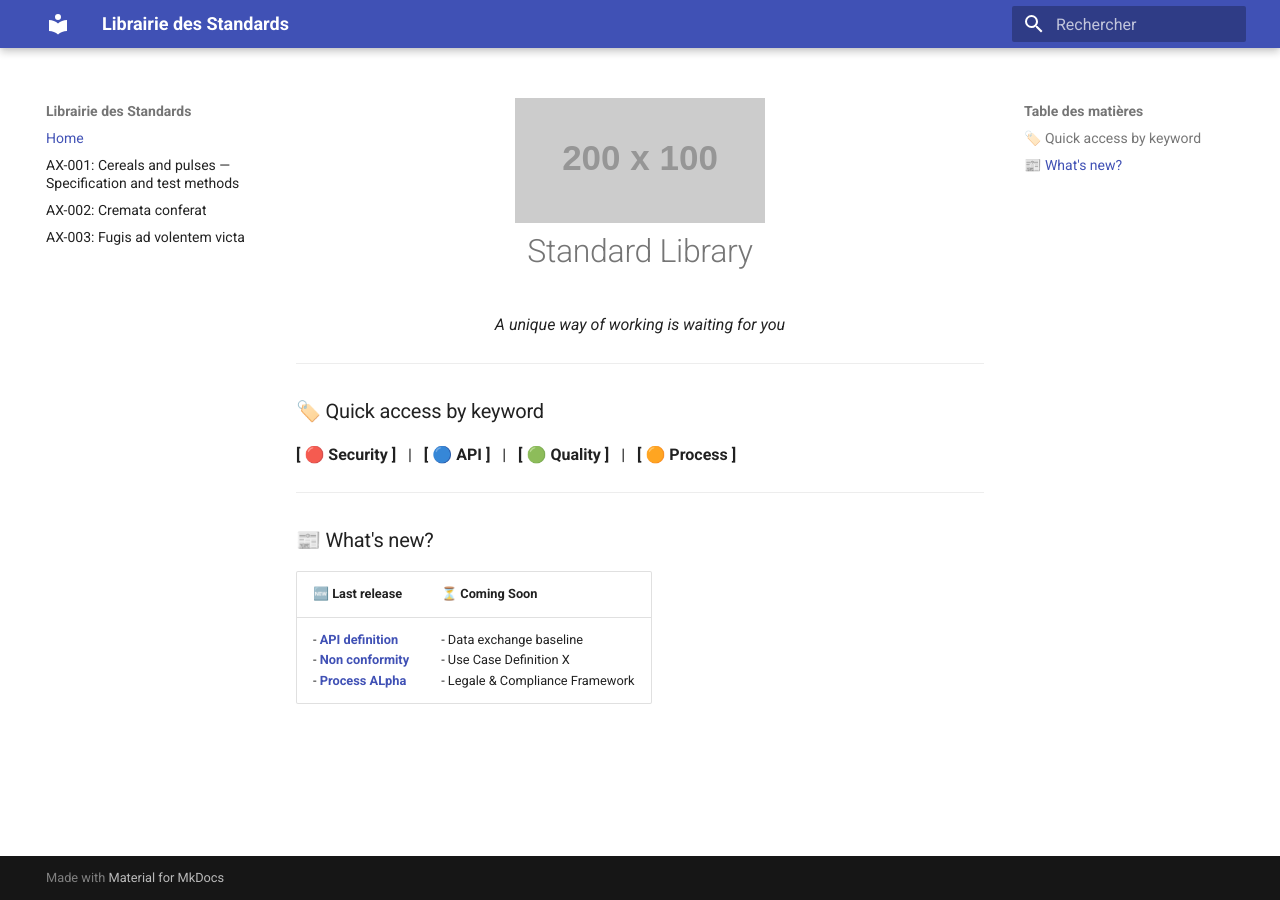
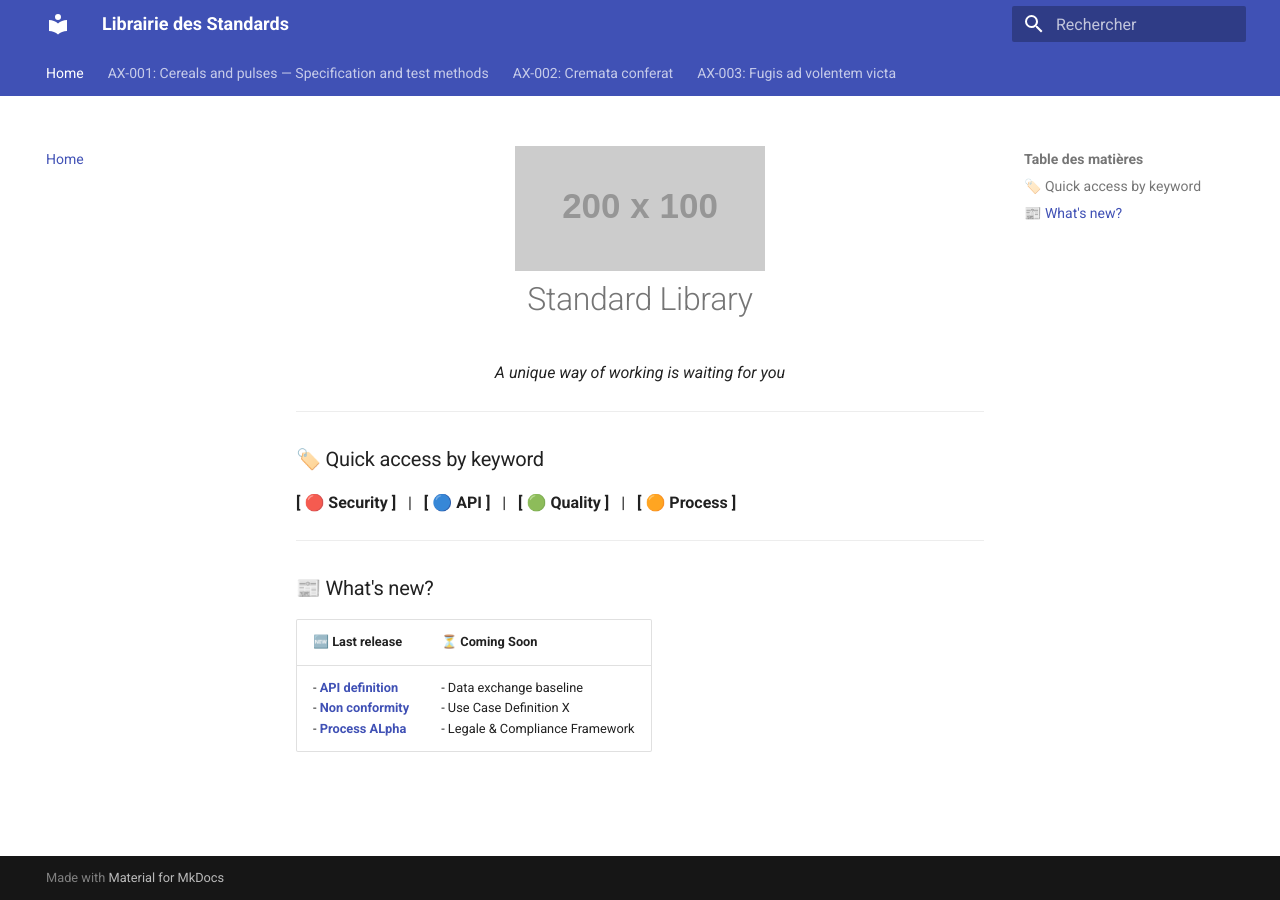
Before and after one commit to Shibukawa310/Test-Lorem-Ipsum, an MkDocs documentation site: the page built from docs/index.md, in a window 1280 px wide. Built offline with MkDocs 1.6.1 and Material for MkDocs 9.7.7, drawn with Linux system fonts in a browser that asks for light colours; the version menu is left out.

Commit message:
Update mkdocs.yml

```diff
--- a/mkdocs.yml
+++ b/mkdocs.yml
@@ -1,29 +1,39 @@
-#Design de la page de librairie de Standard. Utilsiation de MkDocs (Générateur de site statique sur Github).
-#Set-up existant, le fichier est un gestionnaire de configuration
-
 site_name: Librairie des Standards
 site_description: Portail officiel des procédures
-site_url: https://shibukawa310.github.io/Test-Lorem-Ipsum/
+site_url: https://shibukawa310.github.io/Test-Library/
 
 theme:
-  name: material #Design de la page statique et adaptation à l'utlisation sur mobile
-  language: fr # Pour avoir les boutons "Précédent/Suivant" et la recherche en français
+  name: material
+  language: fr
   palette:
-    primary: indigo # Vous pouvez choisir 'blue', 'red', 'teal', etc.
+    primary: indigo
     accent: indigo
   features:
     - navigation.sections
-    - navigation.top # Bouton pour remonter en haut de page
+    - navigation.top
+    - navigation.tabs        # Recommandé pour le versionnement
+    - navigation.instant     # Chargement plus rapide
     - search.suggest
     - search.highlight
+    - navigation.tracking    # Met à jour l'URL quand on défile
+    - navigation.expand      # Optionnel : ouvre les menus par défaut
 
-markdown_extensions: #Librairie pour les menus déroulants où les textes dynamique (Message d'erreur)
+extra:
+  version:
+    method: mike             # <--- Indispensable pour que le menu Mike apparaisse
+
+plugins:
+  - search
+  - tags                     # <--- Système de tags pour le moteur de recherche
+
+markdown_extensions:
   - admonition
   - pymdownx.details
   - attr_list
   - md_in_html
+  - abbr                     # <--- Correction effectuée ici
   - pymdownx.snippets:
-      base_path: ["includes"]  # Vérifiez bien ces 2 espaces de décalage !
+      base_path: ["includes"]
   - pymdownx.superfences:
       custom_fences:
         - name: mermaid
```
